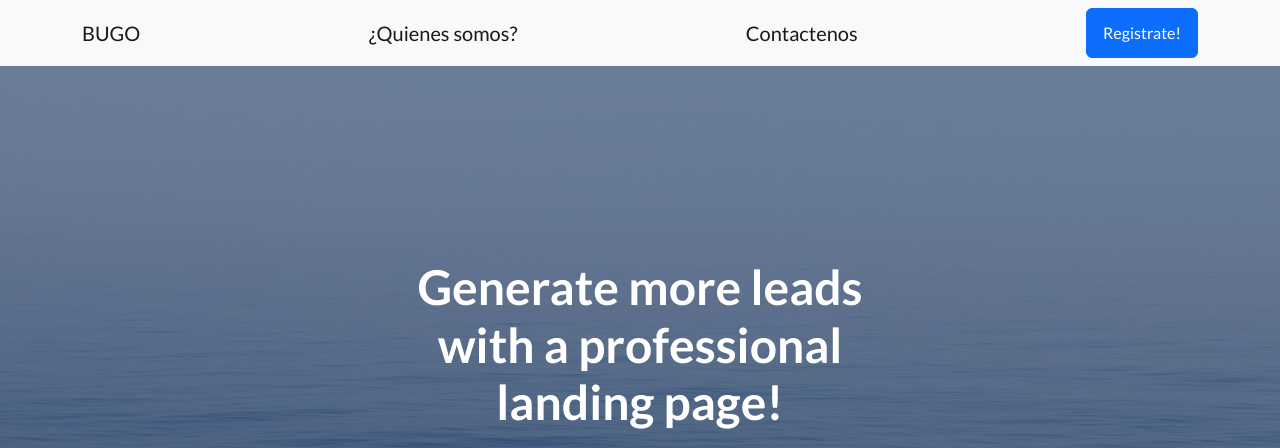
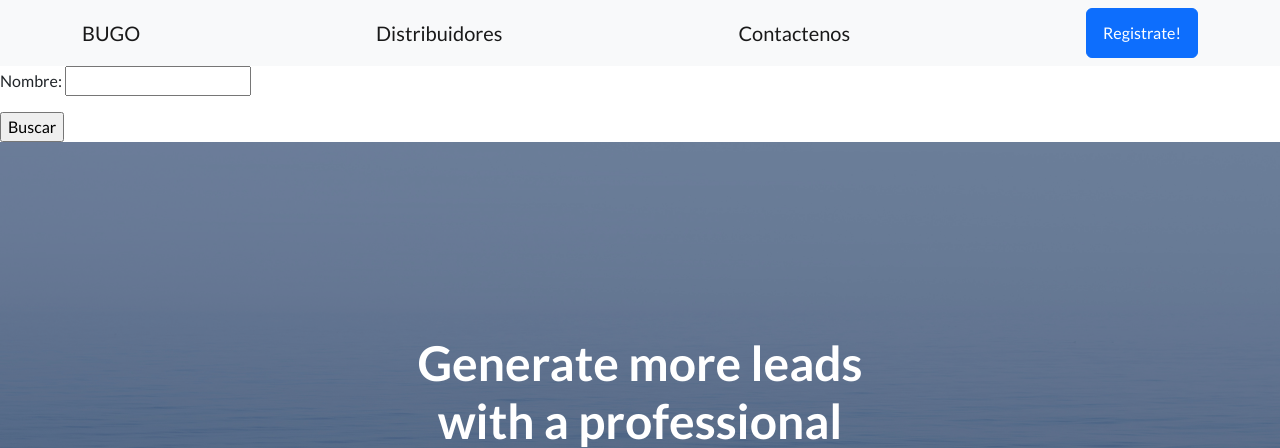
Before and after one commit to Diroq4/BugoWeb, a Django app: page /app/distribuidores/ in a window 1280 px wide. Shown: the top 448 px of the page. Run offline with Django 4.2, Linux system fonts and the light colour scheme; data that the repository does not hold is empty; some libraries are stand-ins or nearby versions.

Commit message:
Form para cada opcion de el nav

```diff
--- a/AppBugo/forms.py
+++ b/AppBugo/forms.py
@@ -4,3 +4,10 @@ class DistribuidorForm(forms.Form):
     nombre = forms.CharField()
     telefono = forms.IntegerField()
     email = forms.EmailField()
+
+class BusquedaDistribuidorForm(forms.Form):
+    nombre = forms.CharField()
+
+class ContactanosForm(forms.Form):
+    nombre = forms.CharField()
+    telefono = forms.IntegerField()
--- a/AppBugo/models.py
+++ b/AppBugo/models.py
@@ -14,3 +14,8 @@ class Distribuidor(models.Model):
 
     def __str__(self):
         return f"Nombre: {self.nombre}, Telefono: {self.telefono}"
+
+class Contacto(models.Model):
+    telefono = models.IntegerField()
+    def __str__(self):
+        return f"Telefono: {self.telefono}"
--- a/AppBugo/urls.py
+++ b/AppBugo/urls.py
@@ -1,9 +1,11 @@
 from django.urls import path
-from AppBugo.views import crear_distribuidor, show_html, mostrar_distribuidores
+from AppBugo.views import crear_distribuidor, show_html, mostrar_distribuidores, busqueda_distribuidor, contactanos
 
 urlpatterns = [
     path('agregar_distribuidor/', crear_distribuidor),
     path('show/', show_html),
     path('distribuidores/', mostrar_distribuidores),
+    path('buscar_distribuidor/', busqueda_distribuidor),
+    path('contactar/', contactanos),
 
 ]
--- a/AppBugo/views.py
+++ b/AppBugo/views.py
@@ -1,11 +1,12 @@
 from django.http import HttpResponse
 from django.shortcuts import render, redirect
-from AppBugo.forms import DistribuidorForm
-from AppBugo.models import Distribuidor
+from AppBugo.forms import DistribuidorForm, BusquedaDistribuidorForm, ContactanosForm
+from AppBugo.models import Distribuidor, Contacto
+
 
 def mostrar_distribuidores(request):
     distribuidores = Distribuidor.objects.all()
-    contexto = {"distribuidores": distribuidores, "nombre": "Diego"}
+    contexto = {"distribuidores": distribuidores, "nombre": "Diego", "form": BusquedaDistribuidorForm()}
     return render(request,"AppBugo/distribuidores.html", contexto)
 
 # def crear_distribuidor(request):
@@ -22,10 +23,10 @@ def crear_distribuidor(request):
     if request.method == "POST":
         # Crear distribuidor
         distribuidor_formulario = DistribuidorForm(request.POST)
-        if distribuidor_formulario.is_valid:
+        if distribuidor_formulario.is_valid():
             informacion = distribuidor_formulario.cleaned_data
 
-            distribuidor_crear = Distribuidor(nombre = informacion.nombre, telefono = informacion.telefono, email = informacion.email)
+            distribuidor_crear = Distribuidor (nombre = informacion["nombre"], telefono = informacion["telefono"], email = informacion["email"])
             distribuidor_crear.save()
             return redirect("/app/distribuidores/")
 
@@ -34,3 +35,26 @@ def crear_distribuidor(request):
         "form": distribuidor_formulario
     }
     return render(request, "AppBugo/crear_distribuidor.html", contexto)
+
+def busqueda_distribuidor(request):
+    nombre = request.GET["nombre"]
+    distribuidores = Distribuidor.objects.filter(nombre__icontains=nombre)
+    contexto = {"distribuidores": distribuidores, "nombre": "Diego", "form": BusquedaDistribuidorForm()}
+    return render(request,"AppBugo/distribuidores.html", contexto)
+
+def contactanos(request):
+    if request.method == "POST":
+        # Crear distribuidor
+        contacto_formulario = ContactanosForm(request.POST)
+        if contacto_formulario.is_valid():
+            informacion = contacto_formulario.cleaned_data
+
+            contacto_crear = Contacto (nombre = informacion["nombre"], telefono = informacion["telefono"])
+            contacto_formulario.save()
+            return "Nos podendremos en contacto!"
+
+    contacto_formulario = ContactanosForm()
+    contexto = {
+        "form": contacto_formulario
+    }
+    return render(request, "AppBugo/distribuidores.html", contexto)
--- a/templates/AppBugo/distribuidores.html
+++ b/templates/AppBugo/distribuidores.html
@@ -1,6 +1,15 @@
 {% extends 'base.html' %}
 
 {% block cambio %}
+<div>
+    <form action="/app/buscar_distribuidor/" method="GET">
+
+        {{form.as_p}}
+
+        <input type="submit" value="Buscar">
+
+    </form>
+</div>
     {% for distribuidor in distribuidores %}
         <h2>El distribuidor es: </h2>
         <p class="lead mb-0">
--- a/templates/base/navigation.html
+++ b/templates/base/navigation.html
@@ -1,8 +1,8 @@
         <nav class="navbar navbar-light bg-light static-top">
             <div class="container">
-                <a class="navbar-brand" href="#!"> BUGO</a>
-                <a class="navbar-brand" href="#!"> ¿Quienes somos?</a>
-                <a class="navbar-brand" href="#!"> Contactenos</a>
+                <a class="navbar-brand" href="/app/show/"> BUGO</a>
+                <a class="navbar-brand" href="/app/distribuidores/"> Distribuidores</a>
+                <a class="navbar-brand" href="/app/contactar/"> Contactenos</a>
                 <a class="btn btn-primary" href="/app/agregar_distribuidor/">Registrate!</a>
             </div>
         </nav>
```
